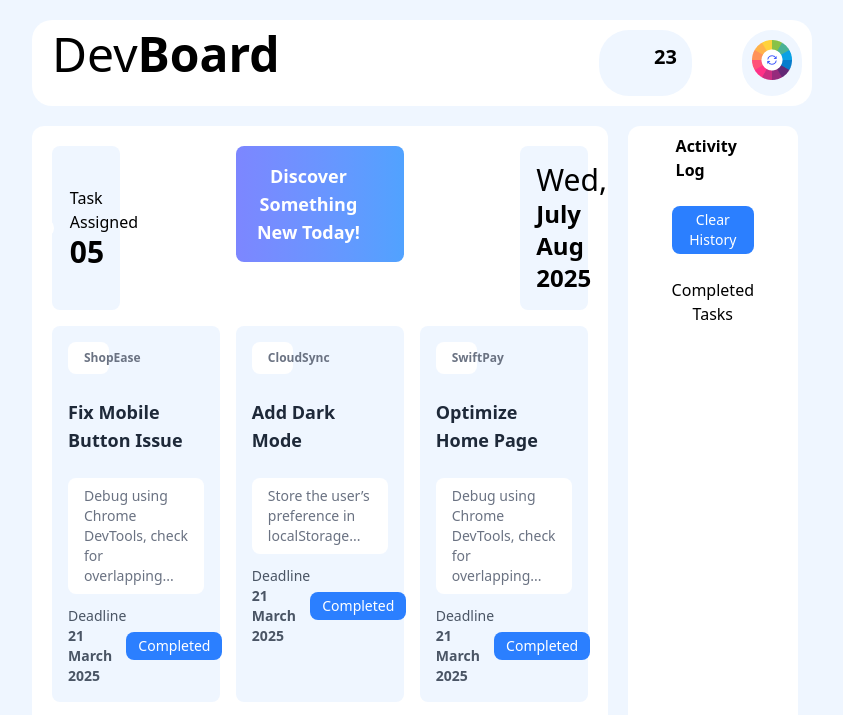
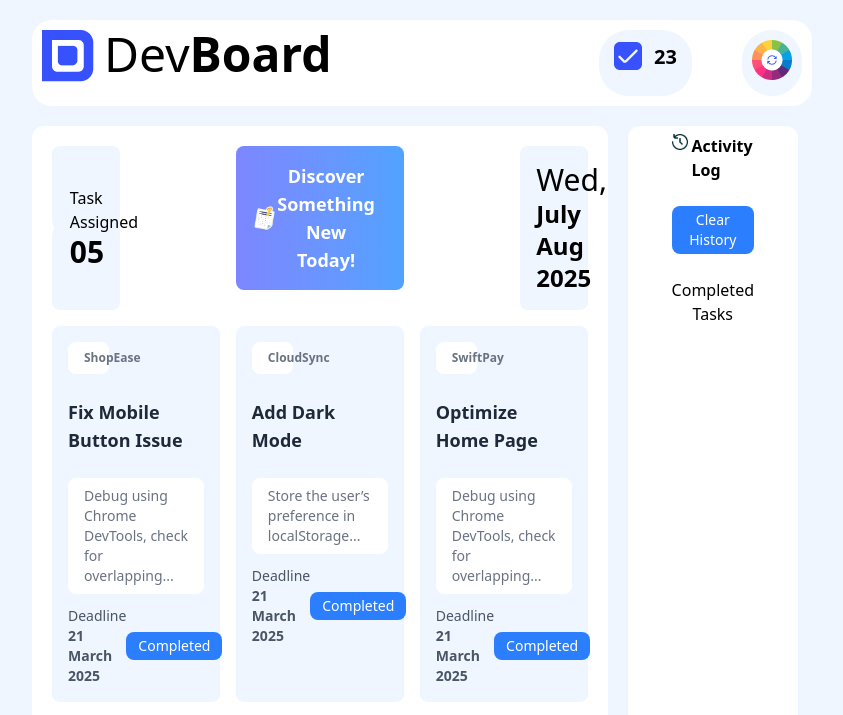
Before and after one commit to wasiquee/assignment-5, a plain HTML site: page index.html in a window 1280 px wide. Shown: the top 715 px of the page, without its empty margins (218-1061 px from the left). Drawn offline with nearby package versions, Linux system fonts and the light colour scheme; files whose address does not match are found by name.

Commit message:
Added index.html, index2.html, and script.js

```diff
--- a/index.html
+++ b/index.html
@@ -78,13 +78,13 @@
         <nav class="nav">
         <div>
             <div class="um">
-             <div><img src="./A5-Dev-Board/assets/logo.png" alt=""></div>
+             <div><img src="./assets/logo.png" alt=""></div>
              <div class="color text-5xl"><h2 class="color">Dev<span class="bold">Board</span></h2></div>
             </div>
         </div>
         <div class="bm">
            <div class="hm bg-blue-50">
-               <div class="text-50xl"><img src="./A5-Dev-Board/assets/checkbox.png" alt=""> </div>
+               <div class="text-50xl"><img src="./assets/checkbox.png" alt=""> </div>
                <div id="pendingCount" class="dm"><h3>23</h3></div>
            </div>
         <div  class="zm bg-blue-50"> <button onclick="document.body.style.backgroundColor=['lightblue', 'red', 'yellow', 'green', 'purple', 'pink', 'orange', 'teal', 'gray', 'gold'][Math.floor(Math.random()*10)]"> <img src="A5-Dev-Board/assets/theme-btn.png" alt=""></button></div>
@@ -105,7 +105,7 @@
         <div class="grid grid-cols-3 gap-4 bg-white px-5 py-5 rounded-xl">
             <div class=" bg-blue-50 rounded-lg p-4 border-none flex justify-center items-center gap-4 g">
                 <div class="zm bg-white">
-                    <img src="./A5-Dev-Board/assets/checkbox.png" alt="">
+                    <img src="./assets/checkbox.png" alt="">
 
                 </div>
                 <div>
@@ -121,7 +121,7 @@
 
             <button>
             <div class= "bg-gradient-to-r from-indigo-400 to-blue-400 text-black rounded-lg p-4 flex items-center">
-                <div><img src="./A5-Dev-Board/assets/board.png" alt=""></div>
+                <div><img src="./assets/board.png" alt=""></div>
                 <div>
                     <h2 class="text-lg font-semibold  text-white container discover-section">Discover Something New Today!</h2>
                 </div>
@@ -131,7 +131,7 @@
         </a>
             <div class=" bg-blue-50 rounded-lg p-4 border-none flex justify-center items-center gap-4 h">
                 <div class="zm bg-white">
-                    <img src="./A5-Dev-Board/assets/calender.png" alt="">
+                    <img src="./assets/calender.png" alt="">
 
                 </div>
                 <div>
@@ -221,7 +221,7 @@
         <div class="bg-white rounded-xl mx-5 px-11 py-2 ">
             <div class="flex justify-center gap-1">
                 <div>
-                    <img src="A5-Dev-Board/assets/activity.png" alt="">
+                    <img src="./assets/activity.png" alt="">
 
                 </div>
                 <div>
```
Also changed, not shown: assets/activity.png (renamed from script/assets/activity.png), assets/board.png (renamed from script/assets/board.png), assets/calender.png (renamed from script/assets/calender.png), assets/checkbox.png (renamed from script/assets/checkbox.png), assets/logo.png (renamed from script/assets/logo.png), assets/theme-btn.png (renamed from script/assets/theme-btn.png).
